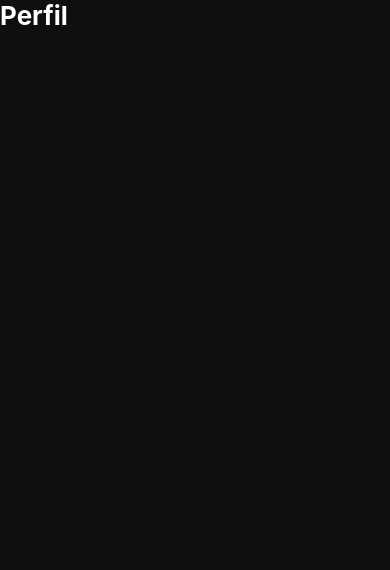
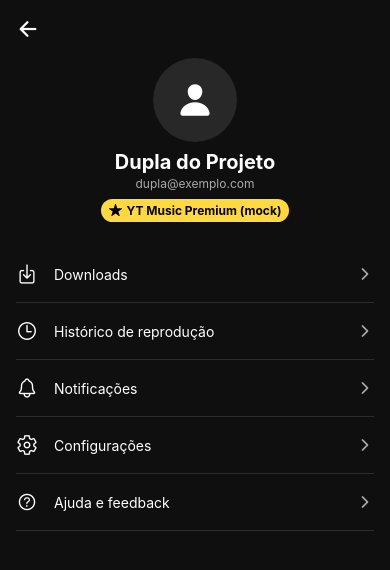
Before and after one commit to Dupla-mobile/telasYTmusic, a React Native app: screen /Profile in a window 390 px wide. Shown: the top 570 px of the page. Built offline with nearby package versions, Linux system fonts and the light colour scheme.

Commit message:
Adiciona dados do usuario e opcoes de conta na tela Profile

```diff
--- a/src/screens/ProfileScreen.js
+++ b/src/screens/ProfileScreen.js
@@ -1,10 +1,47 @@
-import { View, Text, StyleSheet, SafeAreaView } from "react-native";
-import { COLORS, SPACING, FONT_SIZES } from "../constants/theme";
+import { View, Text, TouchableOpacity, StyleSheet, SafeAreaView } from "react-native";
+import { useNavigation } from "@react-navigation/native";
+import { Ionicons } from "@expo/vector-icons";
+import { COLORS, SPACING, FONT_SIZES, RADIUS } from "../constants/theme";
+import { USER } from "../data/mockData";
+
+const OPTIONS = [
+  { icon: "download-outline", label: "Downloads" },
+  { icon: "time-outline", label: "Histórico de reprodução" },
+  { icon: "notifications-outline", label: "Notificações" },
+  { icon: "settings-outline", label: "Configurações" },
+  { icon: "help-circle-outline", label: "Ajuda e feedback" },
+];
 
 export default function ProfileScreen() {
+  const navigation = useNavigation();
+
   return (
     <SafeAreaView style={styles.container}>
-      <Text style={styles.header}>Perfil</Text>
+      <TouchableOpacity style={styles.backBtn} onPress={() => navigation.goBack()}>
+        <Ionicons name="arrow-back" size={24} color={COLORS.text} />
+      </TouchableOpacity>
+
+      <View style={styles.header}>
+        <View style={styles.avatar}>
+          <Ionicons name="person" size={36} color="#fff" />
+        </View>
+        <Text style={styles.name}>{USER.name}</Text>
+        <Text style={styles.email}>{USER.email}</Text>
+        <View style={styles.badge}>
+          <Ionicons name="star" size={14} color="#000" />
+          <Text style={styles.badgeText}>{USER.plan}</Text>
+        </View>
+      </View>
+
+      <View style={styles.options}>
+        {OPTIONS.map((opt) => (
+          <TouchableOpacity key={opt.label} style={styles.option}>
+            <Ionicons name={opt.icon} size={22} color={COLORS.text} />
+            <Text style={styles.optionText}>{opt.label}</Text>
+            <Ionicons name="chevron-forward" size={18} color={COLORS.textSecondary} />
+          </TouchableOpacity>
+        ))}
+      </View>
     </SafeAreaView>
   );
 }
@@ -13,11 +50,62 @@ const styles = StyleSheet.create({
   container: {
     flex: 1,
     backgroundColor: COLORS.background,
+  },
+  backBtn: {
     padding: SPACING.md,
   },
   header: {
+    alignItems: "center",
+    marginBottom: SPACING.lg,
+  },
+  avatar: {
+    width: 84,
+    height: 84,
+    borderRadius: RADIUS.pill,
+    backgroundColor: COLORS.surfaceLight,
+    alignItems: "center",
+    justifyContent: "center",
+    marginBottom: SPACING.sm,
+  },
+  name: {
     color: COLORS.text,
-    fontSize: FONT_SIZES.xxl,
+    fontSize: FONT_SIZES.xl,
     fontWeight: "bold",
   },
+  email: {
+    color: COLORS.textSecondary,
+    fontSize: FONT_SIZES.sm,
+    marginTop: 2,
+  },
+  badge: {
+    flexDirection: "row",
+    alignItems: "center",
+    backgroundColor: "#FFD93D",
+    paddingHorizontal: SPACING.sm,
+    paddingVertical: 4,
+    borderRadius: RADIUS.pill,
+    marginTop: SPACING.sm,
+  },
+  badgeText: {
+    color: "#000",
+    fontSize: FONT_SIZES.sm,
+    fontWeight: "700",
+    marginLeft: 4,
+  },
+  options: {
+    paddingHorizontal: SPACING.md,
+  },
+  option: {
+    flexDirection: "row",
+    alignItems: "center",
+    paddingVertical: SPACING.md,
+    borderBottomWidth: 1,
+    borderBottomColor: COLORS.border,
+  },
+  optionText: {
+    flex: 1,
+    color: COLORS.text,
+    fontSize: FONT_SIZES.md,
+    marginLeft: SPACING.md,
+  },
 });
```
